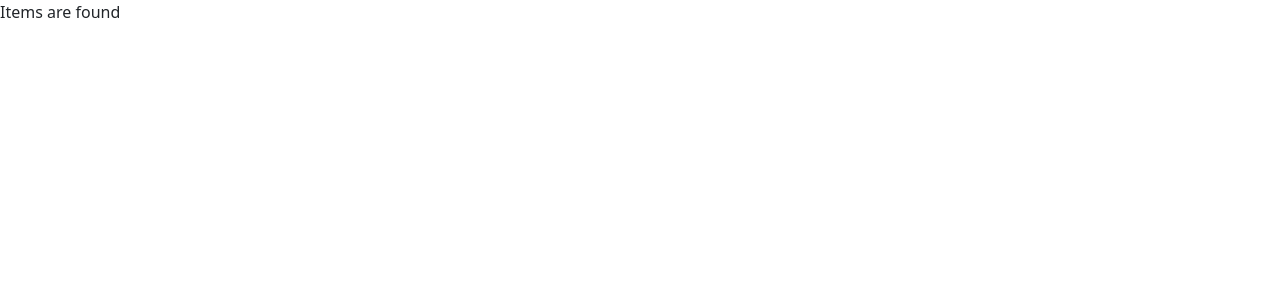
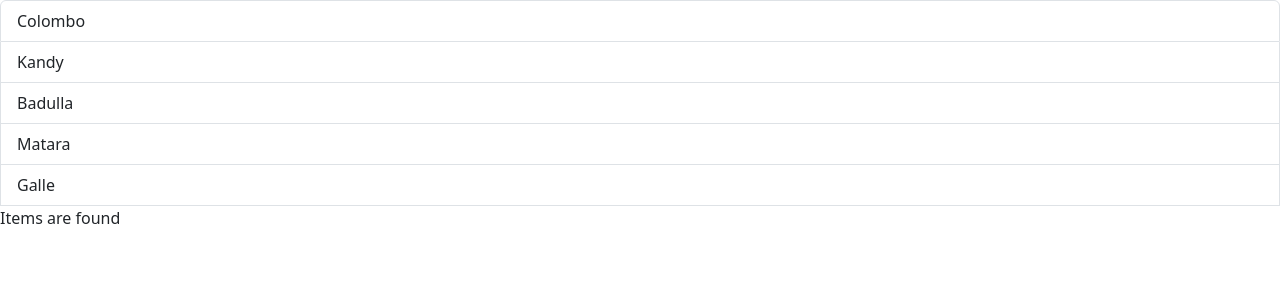
Before and after one commit to Heshani833/React-practice, a React (Vite) app: page / in a window 1280 px wide. Shown: the top 300 px of the page. Built offline with nearby package versions, Linux system fonts and the light colour scheme.

Commit message:
Conditional rendering - If/Else statement

```diff
--- a/src/components/ListGroupNew.tsx
+++ b/src/components/ListGroupNew.tsx
@@ -2,14 +2,23 @@ import React from "react";
 
 const ListGroupNew = () => {
   const items: string[] = ["Colombo", "Kandy", "Badulla", "Matara", "Galle"];
+
+  let message;
+  if (items.length === 0) {
+    message = <p>Items are not found</p>;
+  } else {
+    message = <p>Items are found</p>;
+  }
+
   return (
     <>
       <ul className="list-group">
-        {items.length === 0 ? (
-          <p>Items are not found.</p>
-        ) : (
-          <p>Items are found</p>
-        )}
+        {items.map((item, index) => (
+          <li key={index} className="list-group-item">
+            {item}
+          </li>
+        ))}
+        {message}
       </ul>
     </>
   );
```
